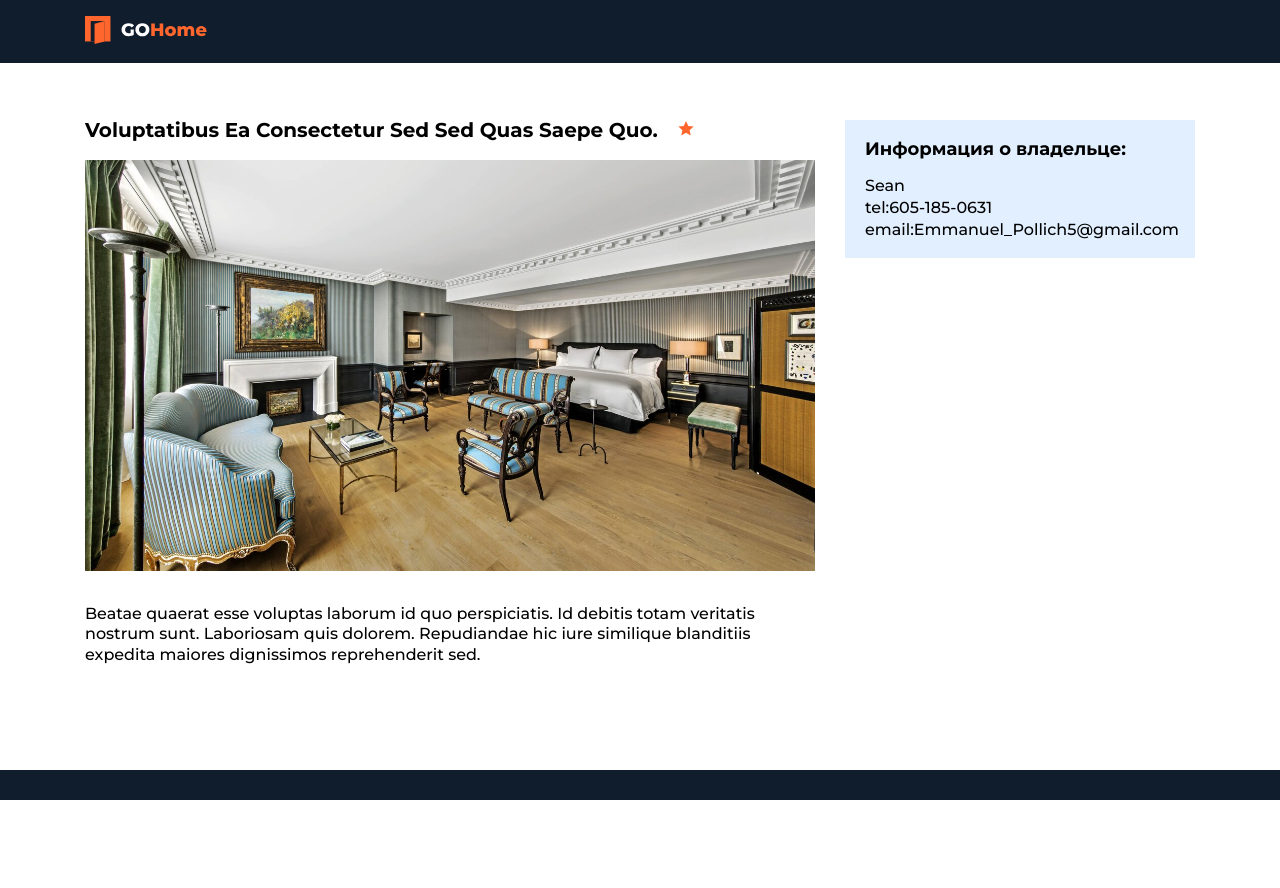
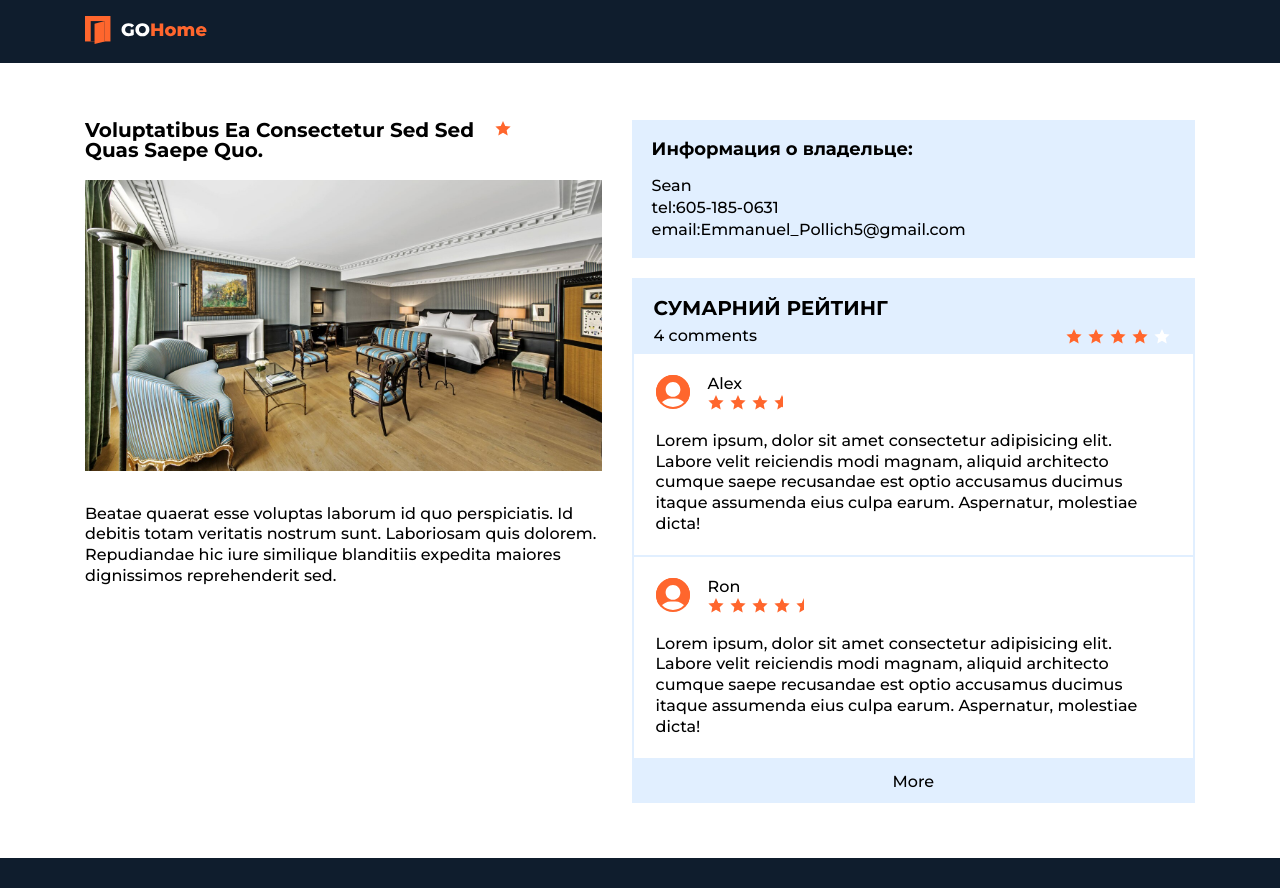
Before and after one commit to Sergiyan92/vue-app, a Vue app: page /apartments/5f689a2c09b16000e9a2f479 in a window 1280 px wide. Before the commit the page ends 800 px from the top, so only its background shows below. Built offline with nearby package versions, Linux system fonts and the light colour scheme.

Commit message:
create reviews

```diff
--- /dev/null
+++ b/src/components/reviews/index.vue
@@ -0,0 +1,107 @@
+<template>
+  <section class="reviews">
+    <div class="reviews__heading">
+      <h2 class="reviews__title">Сумарний рейтинг</h2>
+      <div class="reviews__rating">
+        <span>{{ amountOfReviews }} comments</span>
+        <Rating :rating="totalRating" />
+      </div>
+    </div>
+    <ReviewsItem
+      v-for="review in currentReviews"
+      :key="review.author"
+      :review="review"
+    />
+    <button class="reviews__show-more" @click="toggleReviews">
+      {{ buttonText }}
+    </button>
+  </section>
+</template>
+
+<script>
+import ReviewsItem from "./reviews-item/index.vue";
+import Rating from "../StarRaiting.vue";
+export default {
+  name: "ReviewsMain",
+  components: {
+    ReviewsItem,
+    Rating,
+  },
+  props: {
+    reviews: {
+      type: Array,
+      required: true,
+    },
+  },
+  data() {
+    return {
+      reviewsLimit: 2,
+    };
+  },
+  computed: {
+    totalRating() {
+      const total = this.reviews.reduce(
+        (acc, review) => acc + review.rating,
+        0
+      );
+      return total / this.reviews.length;
+    },
+    amountOfReviews() {
+      return this.reviews.length;
+    },
+    currentReviews() {
+      return this.reviews.slice(0, this.reviewsLimit);
+    },
+    buttonText() {
+      return this.reviewsLimit === this.reviews.length ? "Less" : "More";
+    },
+  },
+  methods: {
+    toggleReviews() {
+      if (this.reviewsLimit === this.reviews.length) {
+        this.reviewsLimit = 2;
+        return;
+      }
+      this.reviewsLimit = this.reviews.length;
+    },
+  },
+};
+</script>
+
+<style lang="scss" scoped>
+@import "../../assets/scss/variables";
+
+.reviews {
+  margin-top: 20px;
+  margin-left: 30px;
+  background: $card-bg;
+  padding: 0 2px;
+
+  &__heading {
+    padding: 20px 20px 10px;
+  }
+
+  &__title {
+    text-transform: uppercase;
+    font-size: 20px;
+    font-weight: 700;
+    margin-bottom: 10px;
+  }
+
+  &__rating {
+    display: flex;
+    align-items: center;
+    justify-content: space-between;
+  }
+
+  &__show-more {
+    background: none;
+    border: none;
+    cursor: pointer;
+    width: 100%;
+    padding: 12px;
+    font-family: inherit;
+    font-size: 16px;
+  }
+}
+</style>
--- /dev/null
+++ b/src/components/reviews/reviews-item/ReviewsAvatar.vue
@@ -0,0 +1,31 @@
+<template>
+  <svg
+    width="34"
+    height="34"
+    viewBox="0 0 34 34"
+    fill="none"
+    xmlns="http://www.w3.org/2000/svg"
+  >
+    <circle cx="17" cy="17" r="17" fill="white" />
+    <circle
+      cx="17"
+      cy="17"
+      r="16"
+      fill="white"
+      stroke="#FF662D"
+      stroke-width="2"
+    />
+    <path
+      fill="#FF662D"
+      fill-rule="evenodd"
+      clip-rule="evenodd"
+      d="M4.8053 28.8444L4.83307 28.8028C7.04004 25.4919 10.7338 23.5156 14.712 23.5156H19.2878C23.2661 23.5156 26.9599 25.4919 29.1669 28.8028L29.1946 28.8445C32.1687 25.783 34 21.6054 34 17C34 7.61115 26.3889 0 17 0C7.61115 0 0 7.61115 0 17C0 21.6053 1.83124 25.783 4.8053 28.8444ZM16.9999 7C12.9288 7 9.61713 10.3117 9.61713 14.3828C9.61713 18.4539 12.9288 21.7656 16.9999 21.7656C21.071 21.7656 24.3828 18.4539 24.3828 14.3828C24.3828 10.3117 21.071 7 16.9999 7Z"
+    />
+  </svg>
+</template>
+
+<script>
+export default {
+  name: "ReviewsAvatar",
+};
+</script>
--- /dev/null
+++ b/src/components/reviews/reviews-item/ReviewsHeading.vue
@@ -0,0 +1,44 @@
+<template>
+  <div class="reviews-heading">
+    <Avatar class="reviews-heading__avatar" />
+    <div class="reviews-heading__content">
+      <span class="reviews-heading__author">{{ author }}</span>
+      <Raiting :rating="rating" />
+    </div>
+  </div>
+</template>
+
+<script>
+import Avatar from "./ReviewsAvatar.vue";
+import Raiting from "../../StarRaiting.vue";
+export default {
+  name: "ReviewsHeading",
+  components: { Raiting, Avatar },
+  props: {
+    author: {
+      type: String,
+      required: true,
+    },
+    rating: {
+      type: Number,
+      default: 0,
+    },
+  },
+};
+</script>
+
+<style lang="scss" scoped>
+.reviews-heading {
+  display: flex;
+  align-items: center;
+
+  &__avatar {
+    margin-right: 18px;
+  }
+
+  &__content {
+    display: flex;
+    flex-direction: column;
+  }
+}
+</style>
--- /dev/null
+++ b/src/components/reviews/reviews-item/index.vue
@@ -0,0 +1,41 @@
+<template>
+  <section class="reviews-item">
+    <ReviewsHeading :rating="review.rating" :author="review.author" />
+    <p class="reviews-item__content">{{ review.content }}</p>
+  </section>
+</template>
+
+<script>
+import ReviewsHeading from "./ReviewsHeading.vue";
+export default {
+  name: "ReviewsItem",
+  components: { ReviewsHeading },
+  props: {
+    review: {
+      type: Object,
+      required: true,
+    },
+  },
+};
+</script>
+
+<style lang="scss" scoped>
+.reviews-item {
+  background: #fff;
+  padding: 20px 22px;
+  line-height: 1.3;
+  margin-bottom: 2px;
+
+  &:last-child {
+    margin-bottom: 0;
+  }
+
+  &__content {
+    display: -webkit-box;
+    margin-top: 20px;
+    overflow: hidden;
+    -webkit-box-orient: vertical;
+    -webkit-line-clamp: 5;
+  }
+}
+</style>
--- /dev/null
+++ b/src/components/reviews/reviews.json
@@ -0,0 +1,22 @@
+[
+  {
+    "author": "Alex",
+    "content": "Lorem ipsum, dolor sit amet consectetur adipisicing elit. Labore velit reiciendis modi magnam, aliquid architecto cumque saepe recusandae est optio accusamus ducimus itaque assumenda eius culpa earum. Aspernatur, molestiae dicta!",
+    "rating": 3.5
+  },
+  {
+    "author": "Ron",
+    "content": "Lorem ipsum, dolor sit amet consectetur adipisicing elit. Labore velit reiciendis modi magnam, aliquid architecto cumque saepe recusandae est optio accusamus ducimus itaque assumenda eius culpa earum. Aspernatur, molestiae dicta!",
+    "rating": 4.5
+  },
+  {
+    "author": "Marry",
+    "content": "Lorem ipsum, dolor sit amet consectetur adipisicing elit. Labore velit reiciendis modi magnam, aliquid architecto cumque saepe recusandae est optio accusamus ducimus itaque assumenda eius culpa earum. Aspernatur, molestiae dicta!",
+    "rating": 4.8
+  },
+  {
+    "author": "John",
+    "content": "Lorem ipsum, dolor sit amet consectetur adipisicing elit. Labore velit reiciendis modi magnam, aliquid architecto cumque saepe recusandae est optio accusamus ducimus itaque assumenda eius culpa earum. Aspernatur, molestiae dicta!",
+    "rating": 2.8
+  }
+]
--- a/src/pages/ApartmentPage.vue
+++ b/src/pages/ApartmentPage.vue
@@ -3,10 +3,13 @@
     <ContainerView>
       <div class="apartment-page__content">
         <ApartmentsMainIfo :apartment="apartment" />
-        <ApartmentsOwner
-          class="apartment-page__owner"
-          :owner="apartment.owner"
-        />
+        <div class="apartment-page__additional-info">
+          <ApartmentsOwner
+            class="apartment-page__owner"
+            :owner="apartment.owner"
+          />
+          <Reviews :reviews="reviewsList" />
+        </div>
       </div>
     </ContainerView>
   </main>
@@ -16,16 +19,24 @@
 import ContainerView from "../components/shared/ContainerView.vue";
 import ApartmentsMainIfo from "@/components/apartment/ApartmentsMainIfo.vue";
 import ApartmentsOwner from "@/components/apartment/ApartmentsOwner.vue";
+import Reviews from "../components/reviews";
+import reviewsList from "../components/reviews/reviews.json";
 import apartments from "../components/apartment/apartments";
+
 export default {
   name: "ApartmentPage",
-  components: { ContainerView, ApartmentsMainIfo, ApartmentsOwner },
+  components: { ContainerView, ApartmentsMainIfo, ApartmentsOwner, Reviews },
   computed: {
     apartment() {
       return apartments.find(
         (apartment) => apartment.id === this.$route.params.id
       );
     },
+  },
+  data() {
+    return {
+      reviewsList,
+    };
   },
   mounted() {
     console.log(this.apartment);
```
